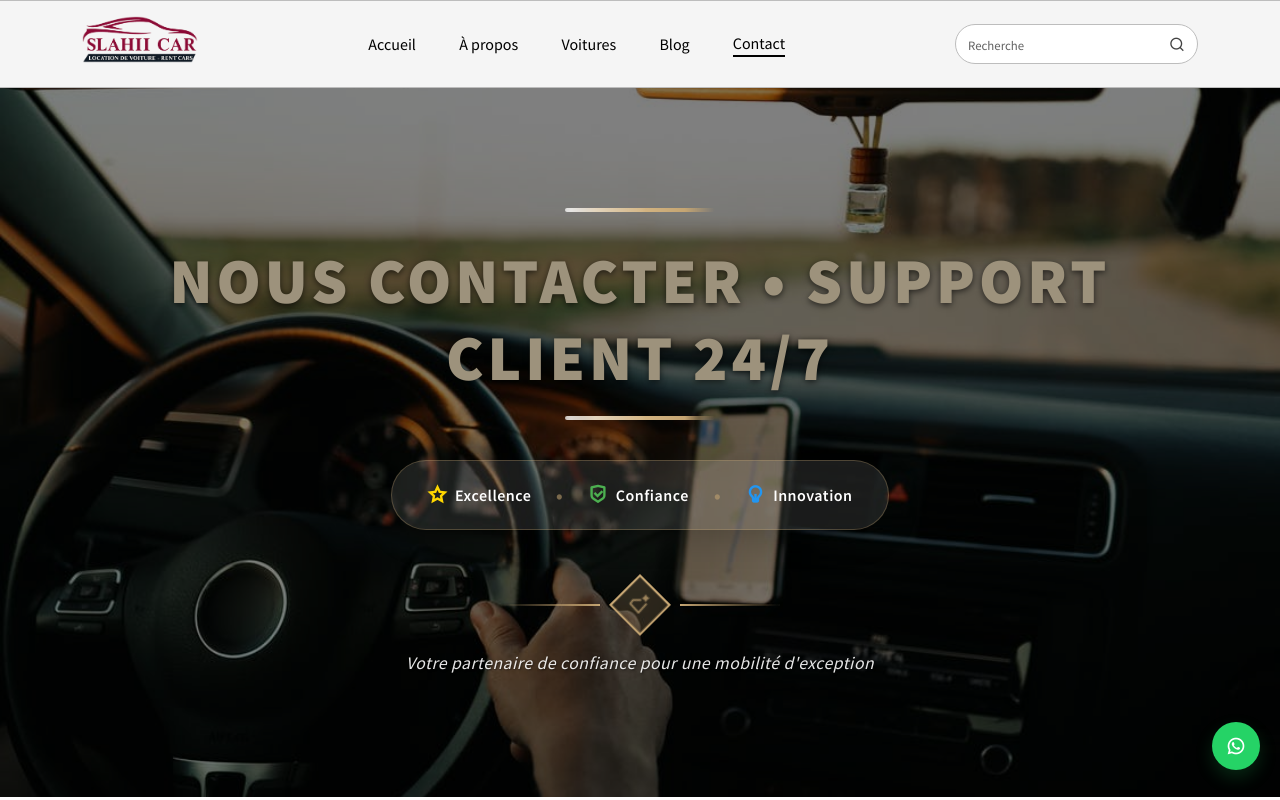
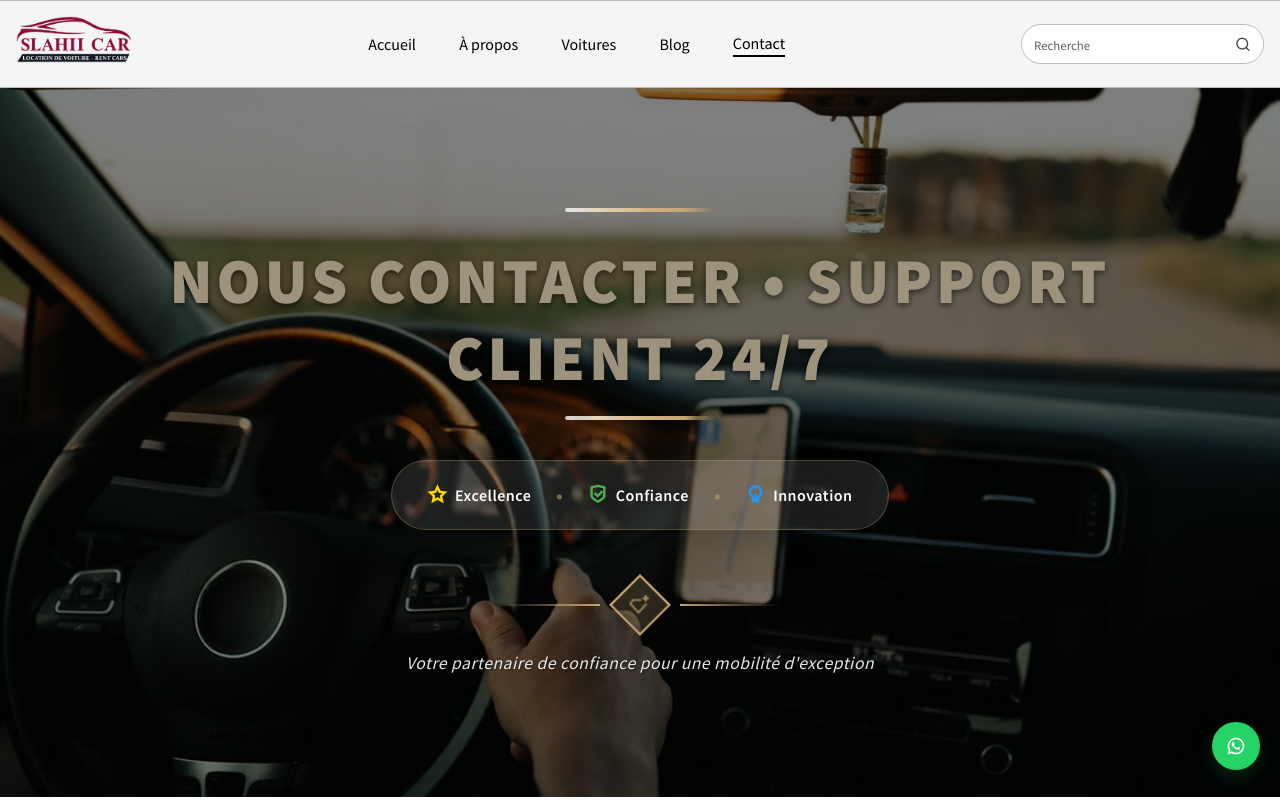
Before and after one commit to lamanda20/SLAIHICAR, a React (Create React App) app: page /contact in a window 1280 px wide. Shown: the top 800 px of the page. Built offline with nearby package versions, Linux system fonts and the light colour scheme.

Commit message:
Fix header and navbar styles to prevent horizontal

```diff
--- a/src/styles/header.css
+++ b/src/styles/header.css
@@ -13,6 +13,31 @@
   width: 100%;
   max-width: 100%;
   box-sizing: border-box;
+}
+
+/* Defensive: ensure header and sticky navbar never create horizontal scroll */
+html,
+body,
+.header {
+  width: 100%;
+  overflow-x: hidden; /* extra safety in case some child overflows */
+}
+
+/* Ensure the sticky navbar never exceeds the viewport width */
+.main__navbar.sticky {
+  /* keep it constrained to the viewport width explicitly */
+  max-width: 100vw;
+  width: 100vw;
+  overflow-x: hidden;
+}
+
+/* Constrain the inner container to avoid added horizontal padding from framework */
+.main__navbar > .container {
+  box-sizing: border-box;
+  max-width: 100%;
+  padding-left: 1rem;
+  padding-right: 1rem;
+  overflow: visible;
 }
 
 .logo img {
@@ -67,6 +92,8 @@
   background: #ffffffcc; /* slight transparency to blend */
   backdrop-filter: blur(4px);
   box-shadow: 0 6px 18px rgba(0, 0, 0, 0.08);
+  width: 100%;
+  box-sizing: border-box;
 }
 
 .mobile__menu i {
```
